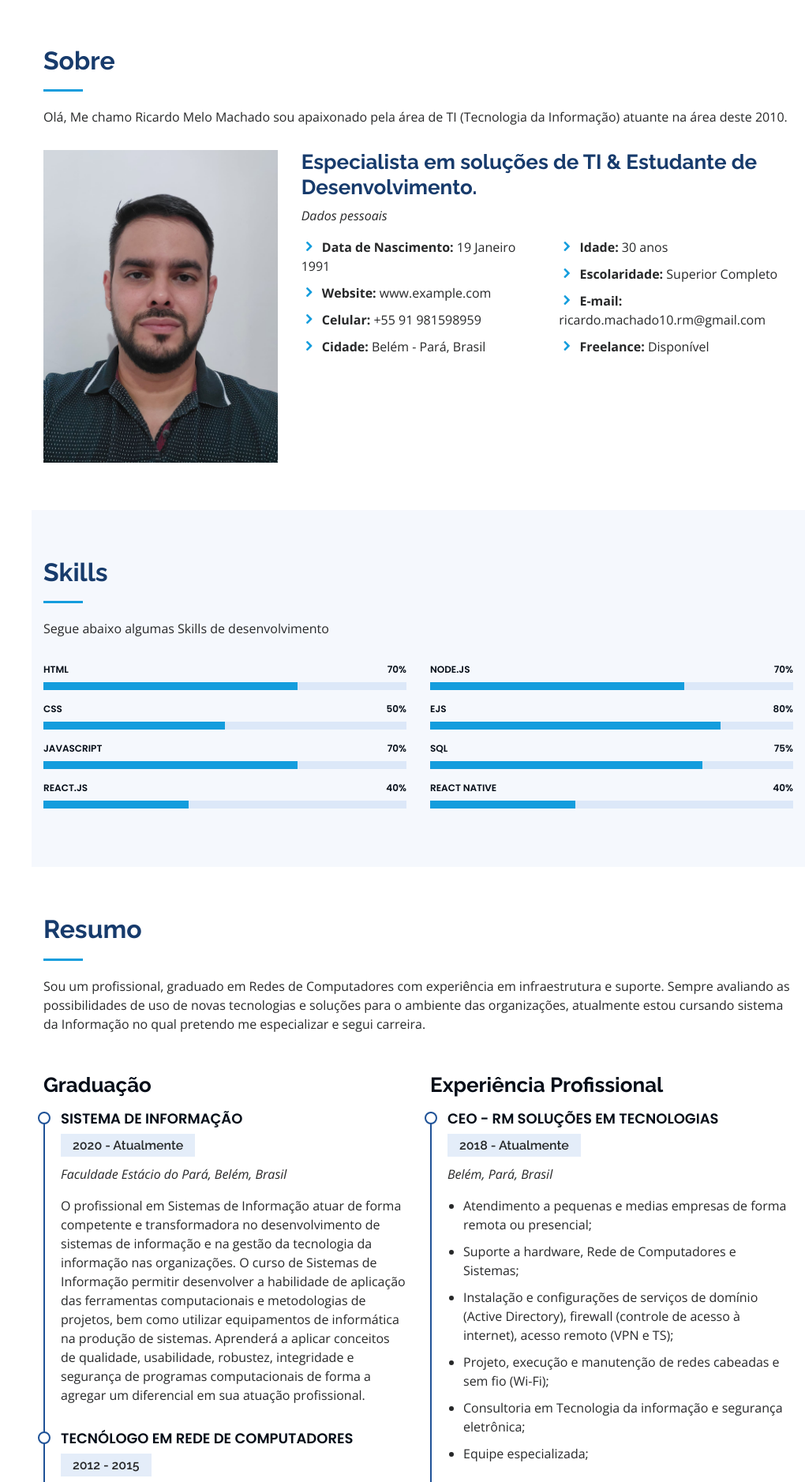
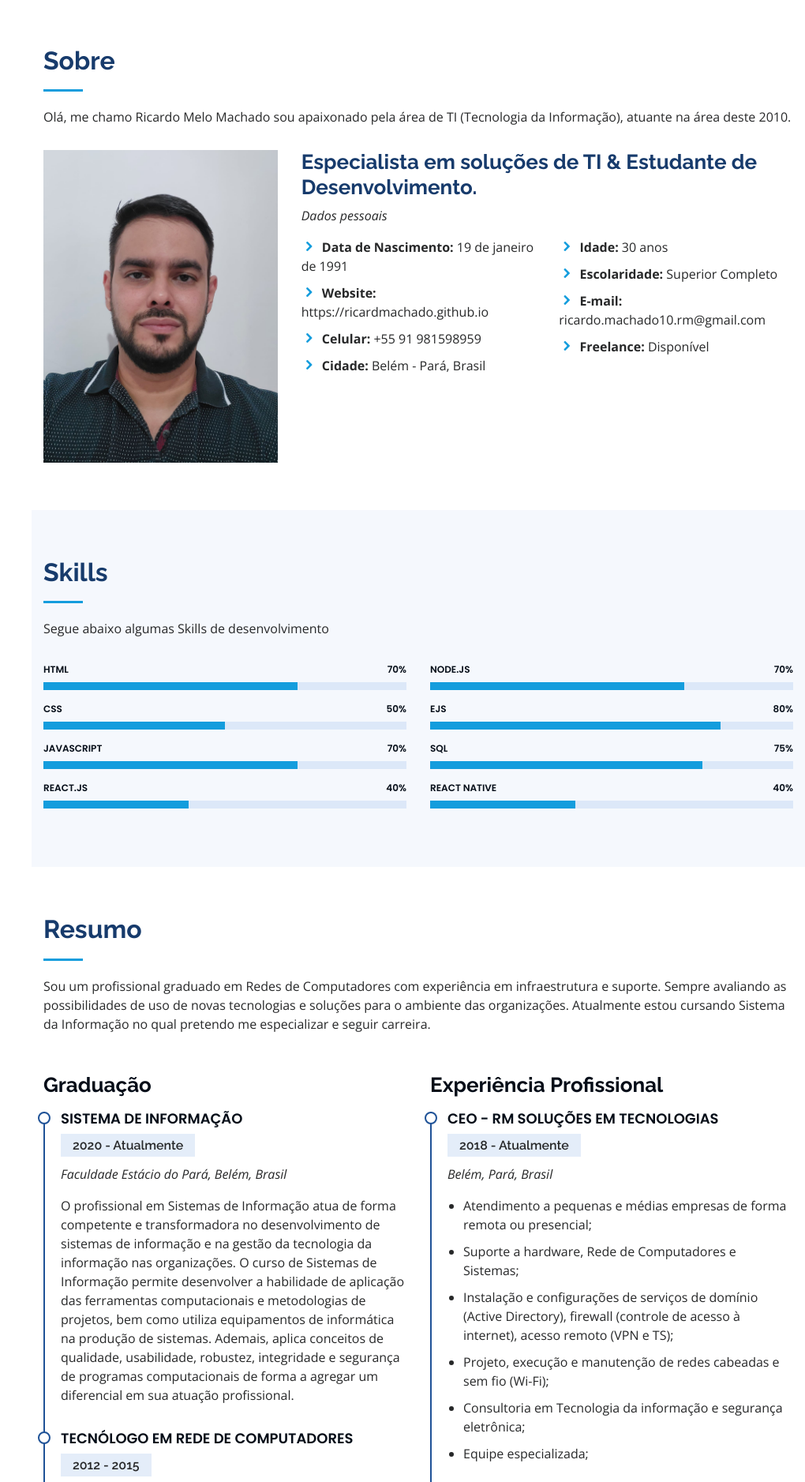
Before and after one commit to RicardMachado/RicardMachado.github.io, a plain HTML site: page index.html in a window 1280 px wide. Shown: the part 802-2679 px from the top of the page at 79% size, without its empty margins (260-1280 px from the left). Drawn offline with nearby package versions, Linux system fonts and the light colour scheme.

Commit message:
Atualização de Erros

```diff
--- a/index.html
+++ b/index.html
@@ -79,7 +79,7 @@
       <div class="container">
         <div class="section-title">
           <h2>Sobre</h2>
-          <p>Olá, Me chamo Ricardo Melo Machado sou apaixonado pela área de TI (Tecnologia da Informação) atuante na área deste 2010.</p>
+          <p>Olá, me chamo Ricardo Melo Machado sou apaixonado pela área de TI (Tecnologia da Informação), atuante na área deste 2010.</p>
         </div>
         <div class="row">
           <div class="col-lg-4" data-aos="fade-right">
@@ -93,8 +93,8 @@
             <div class="row">
               <div class="col-lg-6">
                 <ul>
-                  <li><i class="icofont-rounded-right"></i> <strong>Data de Nascimento:</strong> 19 Janeiro 1991</li>
-                  <li><i class="icofont-rounded-right"></i> <strong>Website:</strong> www.example.com</li>
+                  <li><i class="icofont-rounded-right"></i> <strong>Data de Nascimento:</strong> 19 de janeiro de 1991</li>
+                  <li><i class="icofont-rounded-right"></i> <strong>Website:</strong> https://ricardmachado.github.io</li>
                   <li><i class="icofont-rounded-right"></i> <strong>Celular:</strong> +55 91 981598959</li>
                   <li><i class="icofont-rounded-right"></i> <strong>Cidade:</strong> Belém - Pará, Brasil</li>
                 </ul>
@@ -186,7 +186,7 @@
 
         <div class="section-title">
           <h2>Resumo</h2>
-          <p>Sou um profissional, graduado em Redes de Computadores com experiência em infraestrutura e suporte. Sempre avaliando as possibilidades de uso de novas tecnologias e soluções para o ambiente das organizações, atualmente estou cursando sistema da Informação no qual pretendo me especializar e segui carreira.</p>
+          <p>Sou um profissional graduado em Redes de Computadores com experiência em infraestrutura e suporte. Sempre avaliando as possibilidades de uso de novas tecnologias e soluções para o ambiente das organizações. Atualmente estou cursando Sistema da Informação no qual pretendo me especializar e seguir carreira.</p>
         </div>
 
         <div class="row">
@@ -196,7 +196,7 @@
               <h4>Sistema de Informação</h4>
               <h5>2020 - Atualmente</h5>
               <p><em>Faculdade Estácio do Pará, Belém, Brasil</em></p>
-              <p>O profissional em Sistemas de Informação atuar de forma competente e transformadora no desenvolvimento de sistemas de informação e na gestão da tecnologia da informação nas organizações. O curso de Sistemas de Informação permitir desenvolver a habilidade de aplicação das ferramentas computacionais e metodologias de projetos, bem como utilizar equipamentos de informática na produção de sistemas. Aprenderá a aplicar conceitos de qualidade, usabilidade, robustez, integridade e segurança de programas computacionais de forma a agregar um diferencial em sua atuação profissional.</p>
+              <p>O profissional em Sistemas de Informação atua de forma competente e transformadora no desenvolvimento de sistemas de informação e na gestão da tecnologia da informação nas organizações. O curso de Sistemas de Informação permite desenvolver a habilidade de aplicação das ferramentas computacionais e metodologias de projetos, bem como utiliza equipamentos de informática na produção de sistemas. Ademais, aplica conceitos de qualidade, usabilidade, robustez, integridade e segurança de programas computacionais de forma a agregar um diferencial em sua atuação profissional.</p>
             </div>
             <div class="resume-item">
               <h4>Tecnólogo em Rede de Computadores </h4>
@@ -230,7 +230,7 @@
               <h5>2018 - Atualmente</h5>
               <p><em>Belém, Pará, Brasil </em></p>
               <ul>
-                <li>Atendimento a pequenas e medias empresas de forma remota ou presencial;</li>
+                <li>Atendimento a pequenas e médias empresas de forma remota ou presencial;</li>
                 <li>Suporte a hardware, Rede de Computadores e Sistemas;</li>
                 <li>Instalação e configurações de serviços de domínio (Active Directory), firewall (controle de acesso à internet), acesso remoto (VPN e TS);</li>
                 <li>Projeto, execução e manutenção de redes cabeadas e sem fio (Wi-Fi);</li>
@@ -246,7 +246,7 @@
                 <li>Suporte técnico em hardware tais como: microcomputador, notebook, monitor, nobreak, impressora e coletores de dados (HONEYWELL);</li>
                 <li>Suporte a sistemas de terceiros: WMS, SAP e Softbuilder (SBVENDAS);</li>
                 <li>Gerenciamento, controle de compra e estoque de matérias de informática;</li>
-                <li>Suporte é implantação de projetos do sistema de monitoramento – CFTV (Analógico e IP);</li>
+                <li>Suporte e implantação de projetos do sistema de monitoramento – CFTV (Analógico e IP);</li>
               </ul>
             </div>
             <div class="resume-item">
@@ -264,51 +264,6 @@
         </div>
       </div>
     </section><!-- End Resume Section -->
-
-    <!-- ======= Services Section =======
-    <section id="services" class="services">
-      <div class="container">
-
-        <div class="section-title">
-          <h2>Services</h2>
-          <p>Magnam dolores commodi suscipit. Necessitatibus eius consequatur ex aliquid fuga eum quidem. Sit sint consectetur velit. Quisquam quos quisquam cupiditate. Et nemo qui impedit suscipit alias ea. Quia fugiat sit in iste officiis commodi quidem hic quas.</p>
-        </div>
-
-        <div class="row">
-          <div class="col-lg-4 col-md-6 icon-box" data-aos="fade-up">
-            <div class="icon"><i class="icofont-computer"></i></div>
-            <h4 class="title"><a href="">Lorem Ipsum</a></h4>
-            <p class="description">Voluptatum deleniti atque corrupti quos dolores et quas molestias excepturi sint occaecati cupiditate non provident</p>
-          </div>
-          <div class="col-lg-4 col-md-6 icon-box" data-aos="fade-up" data-aos-delay="100">
-            <div class="icon"><i class="icofont-chart-bar-graph"></i></div>
-            <h4 class="title"><a href="">Dolor Sitema</a></h4>
-            <p class="description">Minim veniam, quis nostrud exercitation ullamco laboris nisi ut aliquip ex ea commodo consequat tarad limino ata</p>
-          </div>
-          <div class="col-lg-4 col-md-6 icon-box" data-aos="fade-up" data-aos-delay="200">
-            <div class="icon"><i class="icofont-earth"></i></div>
-            <h4 class="title"><a href="">Sed ut perspiciatis</a></h4>
-            <p class="description">Duis aute irure dolor in reprehenderit in voluptate velit esse cillum dolore eu fugiat nulla pariatur</p>
-          </div>
-          <div class="col-lg-4 col-md-6 icon-box" data-aos="fade-up" data-aos-delay="300">
-            <div class="icon"><i class="icofont-image"></i></div>
-            <h4 class="title"><a href="">Magni Dolores</a></h4>
-            <p class="description">Excepteur sint occaecat cupidatat non proident, sunt in culpa qui officia deserunt mollit anim id est laborum</p>
-          </div>
-          <div class="col-lg-4 col-md-6 icon-box" data-aos="fade-up" data-aos-delay="400">
-            <div class="icon"><i class="icofont-settings"></i></div>
-            <h4 class="title"><a href="">Nemo Enim</a></h4>
-            <p class="description">At vero eos et accusamus et iusto odio dignissimos ducimus qui blanditiis praesentium voluptatum deleniti atque</p>
-          </div>
-          <div class="col-lg-4 col-md-6 icon-box" data-aos="fade-up" data-aos-delay="500">
-            <div class="icon"><i class="icofont-tasks-alt"></i></div>
-            <h4 class="title"><a href="">Eiusmod Tempor</a></h4>
-            <p class="description">Et harum quidem rerum facilis est et expedita distinctio. Nam libero tempore, cum soluta nobis est eligendi</p>
-          </div>
-        </div>
-
-      </div>
-    </section> End Services Section -->
 
     <!-- ======= Contact Section ======= -->
     <section id="contact" class="contact">
```
